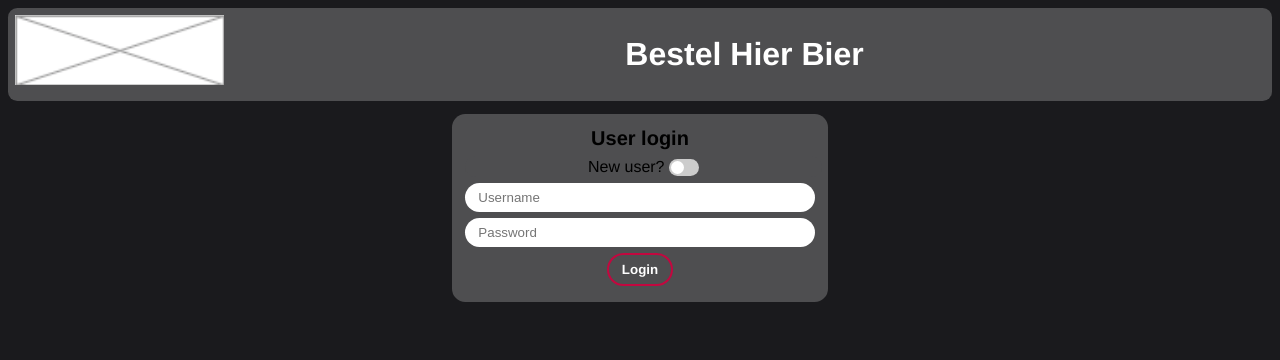
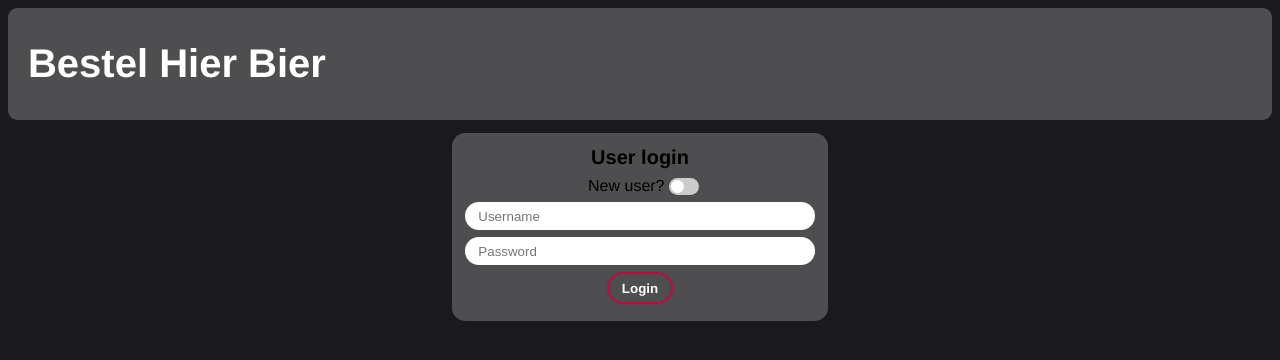
Before and after one commit to MPFGlaser/BestelHierBier, a PHP site: page /login.php in a window 1280 px wide. Shown: the top 360 px of the page. Run offline with PHP 8.4, Linux system fonts and the light colour scheme; a stand-in replaces the project's code that opens the database connection.

Commit message:
Tweaked the styling of the header

```diff
--- a/www/css/style.css
+++ b/www/css/style.css
@@ -1,6 +1,7 @@
 .header {
     display: grid;
-    grid-template-columns: auto auto auto;
+    /* grid-template-columns: auto auto auto; */
+    grid-template-columns: auto auto;
     border-width: thin;
     border-style: none;
     border-radius: 7pt;
@@ -19,10 +20,15 @@
 }
 
 #title {
-    text-align: center;
+    display: flex;
+    flex-direction: row;
+    align-items: center;
+    justify-content: left;
+    margin-left: 10pt;
     text-decoration: none;
     font-family: Helvetica;
     color: #ffffff;
+    font-size: 30pt;
 }
 
 body {
--- a/www/views/header.php
+++ b/www/views/header.php
@@ -1,8 +1,8 @@
 <?php session_start(); ?>
 <div class="header">
-        <div class="grid-item">
+        <!-- <div class="grid-item">
             <a href="/index.php"><img src="/images/tempLogo.png" alt="Temp Logo" /></a>
-        </div>
+        </div> -->
         <div class="grid-item-top">
             <a href="/index.php"><h1 id="title">Bestel Hier Bier</h1></a>
         </div>
```
